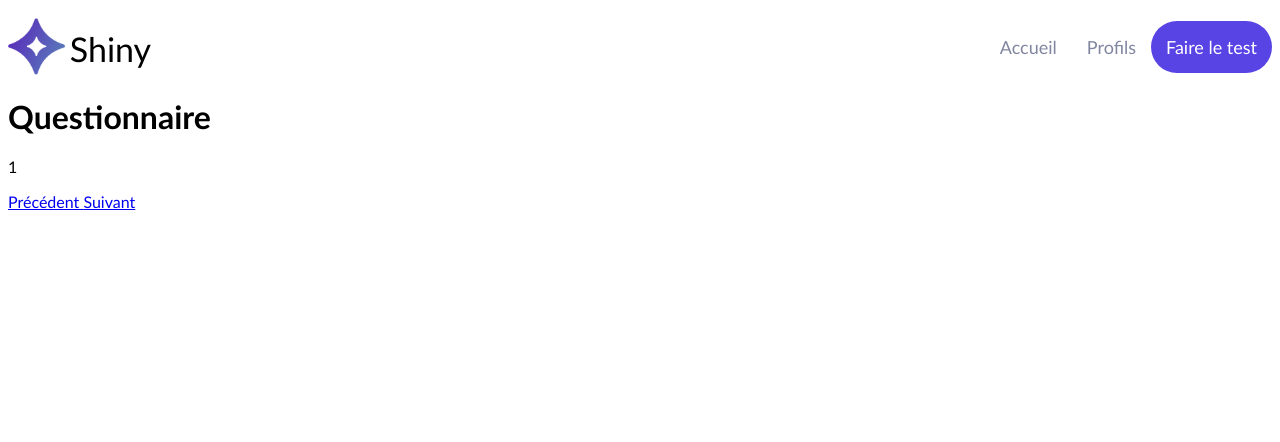
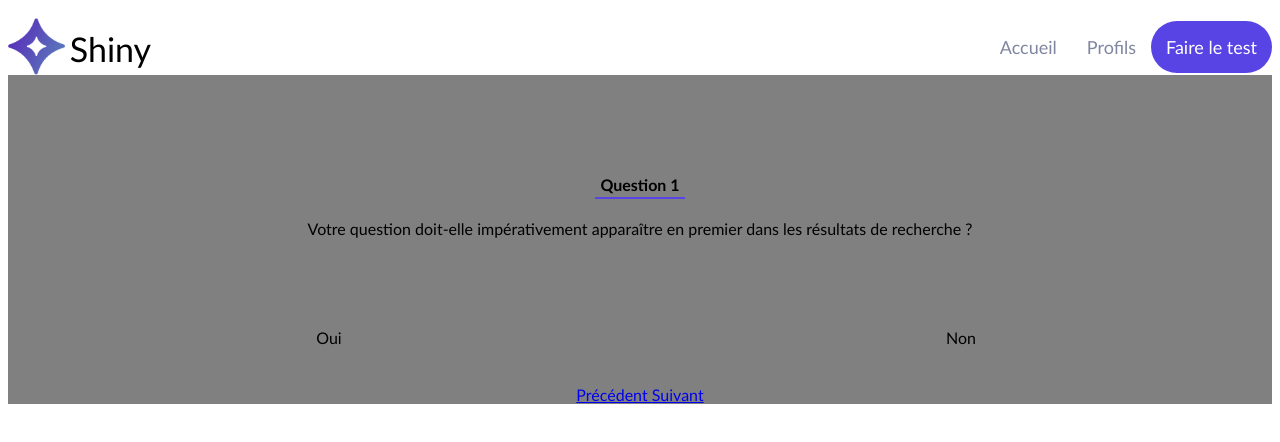
Before and after one commit to richad-m/react-shiny, a React (Create React App) app: page /survey/1 in a window 1280 px wide. Shown: the top 442 px of the page. Built offline with nearby package versions, Linux system fonts and the light colour scheme.

Commit message:
Working on survey page

```diff
--- a/src/pages/Survey/index.jsx
+++ b/src/pages/Survey/index.jsx
@@ -1,4 +1,51 @@
 import { useParams, Link } from 'react-router-dom'
+import styled from 'styled-components'
+
+const TitleQuestion = styled.div`
+  height: 22px;
+  left: 624px;
+  top: 273px;
+  margin: 0 auto;
+  width: 90px;
+  font-weight: bold;
+  border-bottom: 2px solid #5843e4;
+  margin-bottom: 20px;
+`
+
+const Answer = styled.div`
+  height: 96px;
+  width: 291px;
+  left: 399px;
+  top: 491px;
+  border-radius: 31px;
+  display: flex;
+  align-items: center;
+  justify-content: center;
+  margin-left: 10px;
+  &:hover {
+    cursor: pointer;
+    background: #f9f9fc;
+    border: 2px solid #5843e4;
+    box-sizing: border-box;
+    border-radius: 31px;
+    font-weight: bold;
+  }
+`
+
+const ContentQuestion = styled.div`
+  height: 70px;
+`
+const AnswerWrapper = styled.div`
+  display: flex;
+  margin: 0 auto;
+  text-align: center;
+  justify-content: space-around;
+`
+const SurveyWrapper = styled.div`
+  padding-top: 100px;
+  text-align: center;
+  background: grey;
+`
 
 function Survey() {
   const { questionNumber } = useParams()
@@ -8,9 +55,17 @@ function Survey() {
   const nextQuestionNumber = questionIntNumber + 1
 
   return (
+    <SurveyWrapper>
+      <TitleQuestion>Question {questionNumber}</TitleQuestion>
+      <ContentQuestion>
+        Votre question doit-elle impérativement apparaître en premier dans les
+        résultats de recherche ?
+      </ContentQuestion>
+      <AnswerWrapper>
+        <Answer>Oui</Answer>
+        <Answer>Non</Answer>
+      </AnswerWrapper>
       <div>
-      <h1>Questionnaire</h1>
-      <p>{questionNumber}</p>
         <Link to={`/survey/${previousQuestionNumber}`}>Précédent </Link>
         {Number(questionNumber) > 9 ? (
           <Link to="/results">Résultats </Link>
@@ -18,6 +73,7 @@ function Survey() {
           <Link to={`/survey/${nextQuestionNumber}`}>Suivant </Link>
         )}
       </div>
+    </SurveyWrapper>
   )
 }
 
```
Lines whose indentation alone changed are shown as unchanged.
